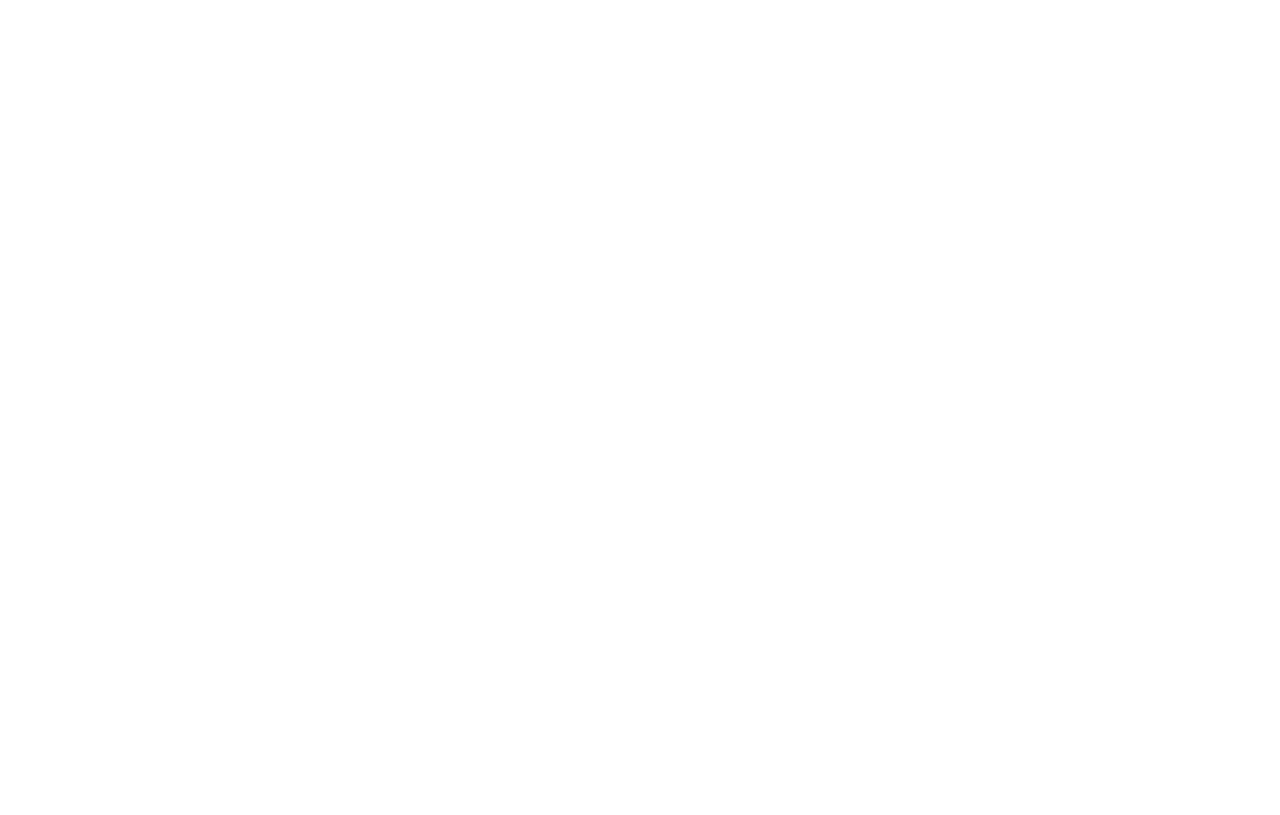
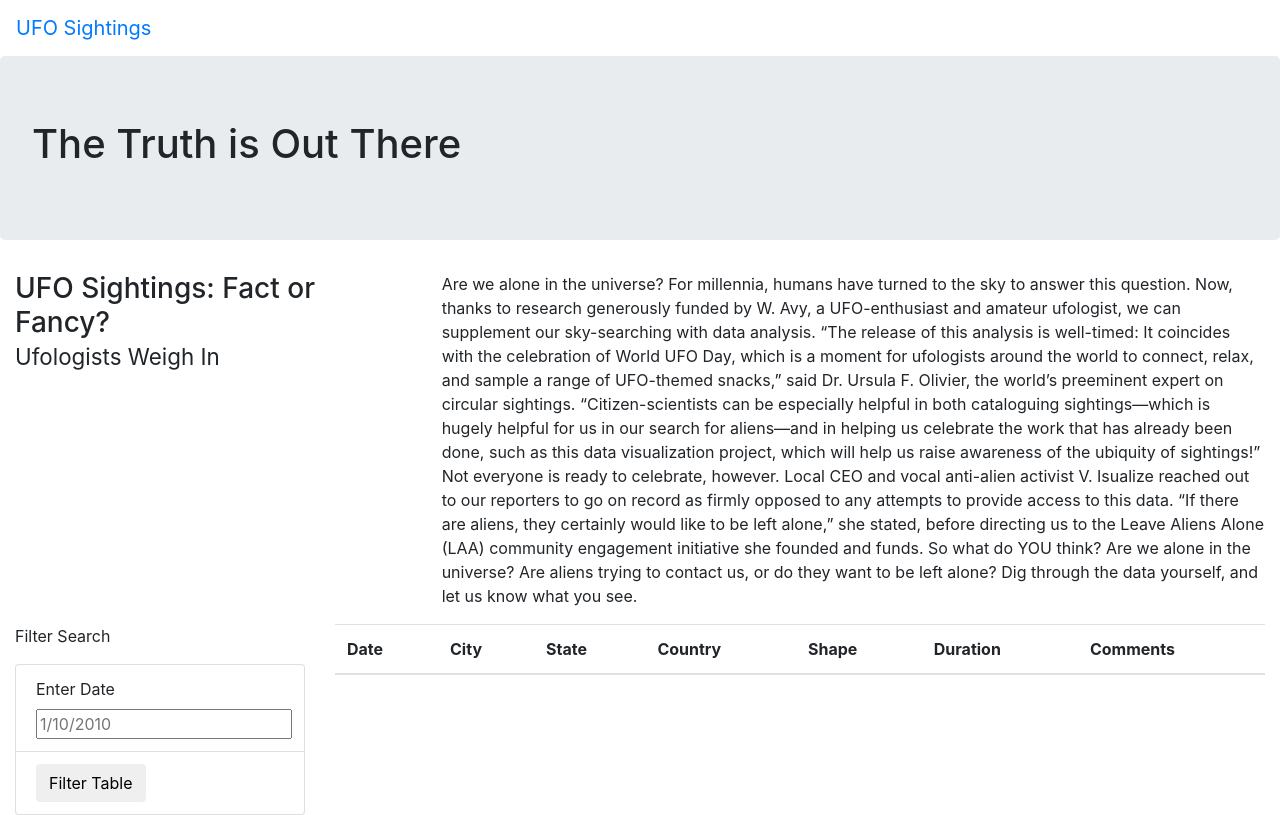
Before and after one commit to MauroBarron/UFOs, a plain HTML site: page index.html in a window 1280 px wide. Drawn offline with nearby package versions, Linux system fonts and the light colour scheme.

Commit message:
Code save. Module 11.6.1 HTML Bootstrap Components

```diff
--- a/index.html
+++ b/index.html
@@ -3,9 +3,72 @@
 <head>
     <meta charset="UTF-8">
     <meta name="viewport" content="width=device-width, initial-scale=1.0">
-    <title>Document</title>
+    <title>UFO Finder</title>
+    <link
+      rel="stylesheet"
+      href="https://maxcdn.bootstrapcdn.com/bootstrap/4.0.0/css/bootstrap.min.css"
+      integrity="sha384-Gn5384xqQ1aoWXA+058RXPxPg6fy4IWvTNh0E263XmFcJlSAwiGgFAW/dAiS6JXm"
+      crossorigin="anonymous"
+    />
+    <link rel="stylesheet" href="static/css/style.css">
 </head>
 <body>
-
+    <div class="wrapper">
+        <nav class="navbar navbar-expand-lg">
+            <a class="navbar-brand" href="index.html">UFO Sightings</a>
+        </nav>
+        <div class="jumbotron">
+            <h1>The Truth is Out There</h1>
+        </div>
+        <div class="container-fluid">
+            <div class="row">
+                <div class="col-md-4">
+                    <h3>UFO Sightings: Fact or Fancy? <br><small>Ufologists Weigh In</small></h3>
+                </div>
+                <div class="col-md-8">
+                    <p>
+                        Are we alone in the universe? For millennia, humans have turned to the sky to answer this question. Now, thanks to research generously funded by W. Avy, a UFO-enthusiast and amateur ufologist, we can supplement our sky-searching with data analysis.
+                        “The release of this analysis is well-timed: It coincides with the celebration of World UFO Day, which is a moment for ufologists around the world to connect, relax, and sample a range of UFO-themed snacks,” said Dr. Ursula F. Olivier, the world’s preeminent expert on circular sightings. “Citizen-scientists can be especially helpful in both cataloguing sightings—which is hugely helpful for us in our search for aliens—and in helping us celebrate the work that has already been done, such as this data visualization project, which will help us raise awareness of the ubiquity of sightings!”
+                        Not everyone is ready to celebrate, however. Local CEO and vocal anti-alien activist V. Isualize reached out to our reporters to go on record as firmly opposed to any attempts to provide access to this data. “If there are aliens, they certainly would like to be left alone,” she stated, before directing us to the Leave Aliens Alone (LAA) community engagement initiative she founded and funds.
+                        So what do YOU think? Are we alone in the universe? Are aliens trying to contact us, or do they want to be left alone? Dig through the data yourself, and let us know what you see.
+                    </p>
+                </div>
+            </div>
+        </div>
+        <div class="container-fluid">
+            <div class = "row">
+                <div class="col-md-3">
+                    <form>
+                        <p>Filter Search</p>
+                    </form>
+                    <ul class="list-group">
+                        <li class="list-group-item">
+                            <label for="date">Enter Date</label>
+                            <input type="text" placeholder="1/10/2010" id="datetime" />
+                        </li>
+                        <li class="list-group-item">
+                            <button id="filter-btn" type="button" class="btn btn-default">Filter Table</button>
+                        </li>
+                    </ul>
+                </div>
+                <div class="col-md-9">
+                    <table class="table table-striped">
+                        <thead>
+                          <tr>
+                            <th>Date</th>
+                            <th>City</th>
+                            <th>State</th>
+                            <th>Country</th>
+                            <th>Shape</th>
+                            <th>Duration</th>
+                            <th>Comments</th>
+                          </tr>
+                        </thead>
+                        <tbody></tbody>
+                      </table>
+                </div>
+            </div>
+        </div>
+    </div>
 </body>
 </html>
```
Also changed, not shown: static/js/app.js (+16 -0 lines).
